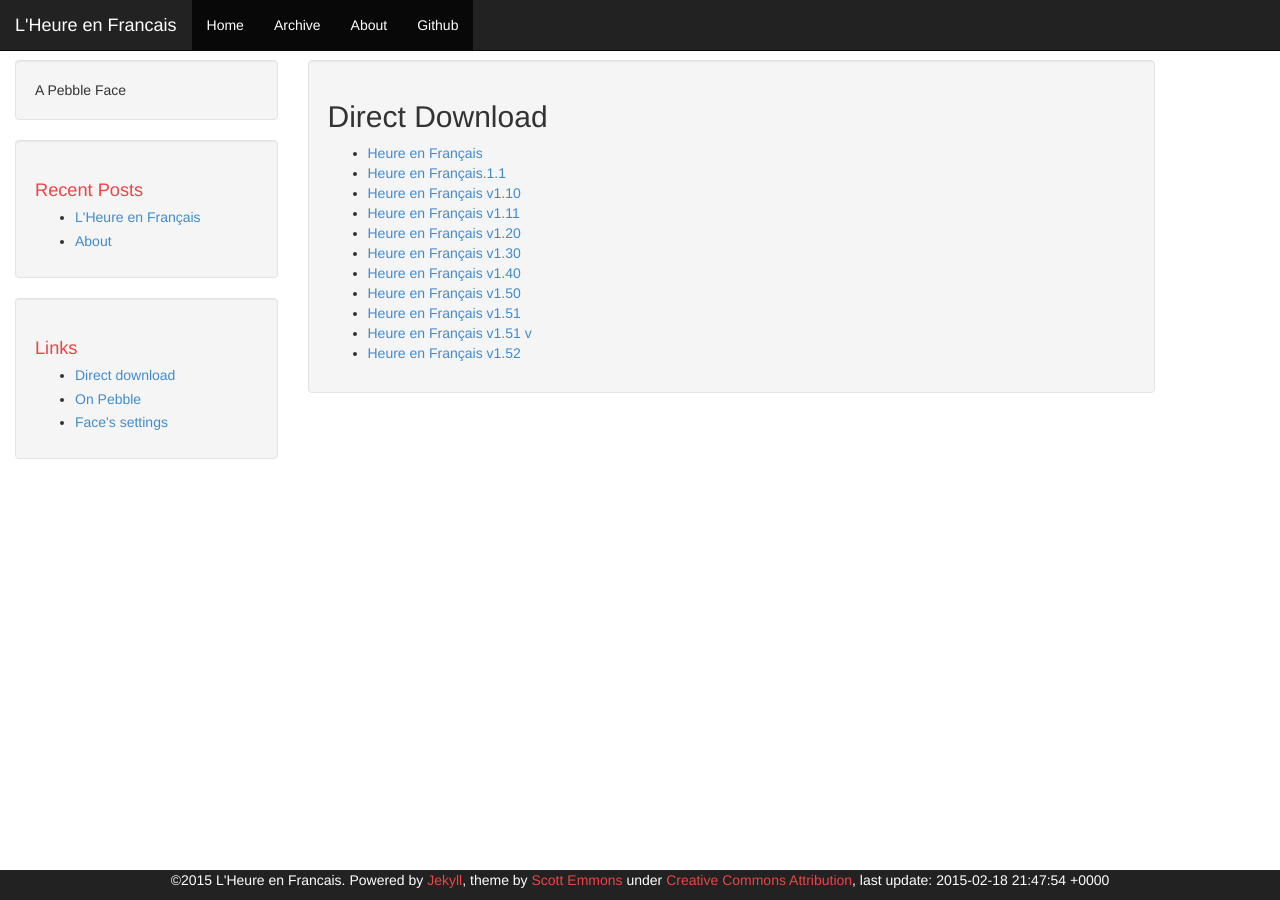
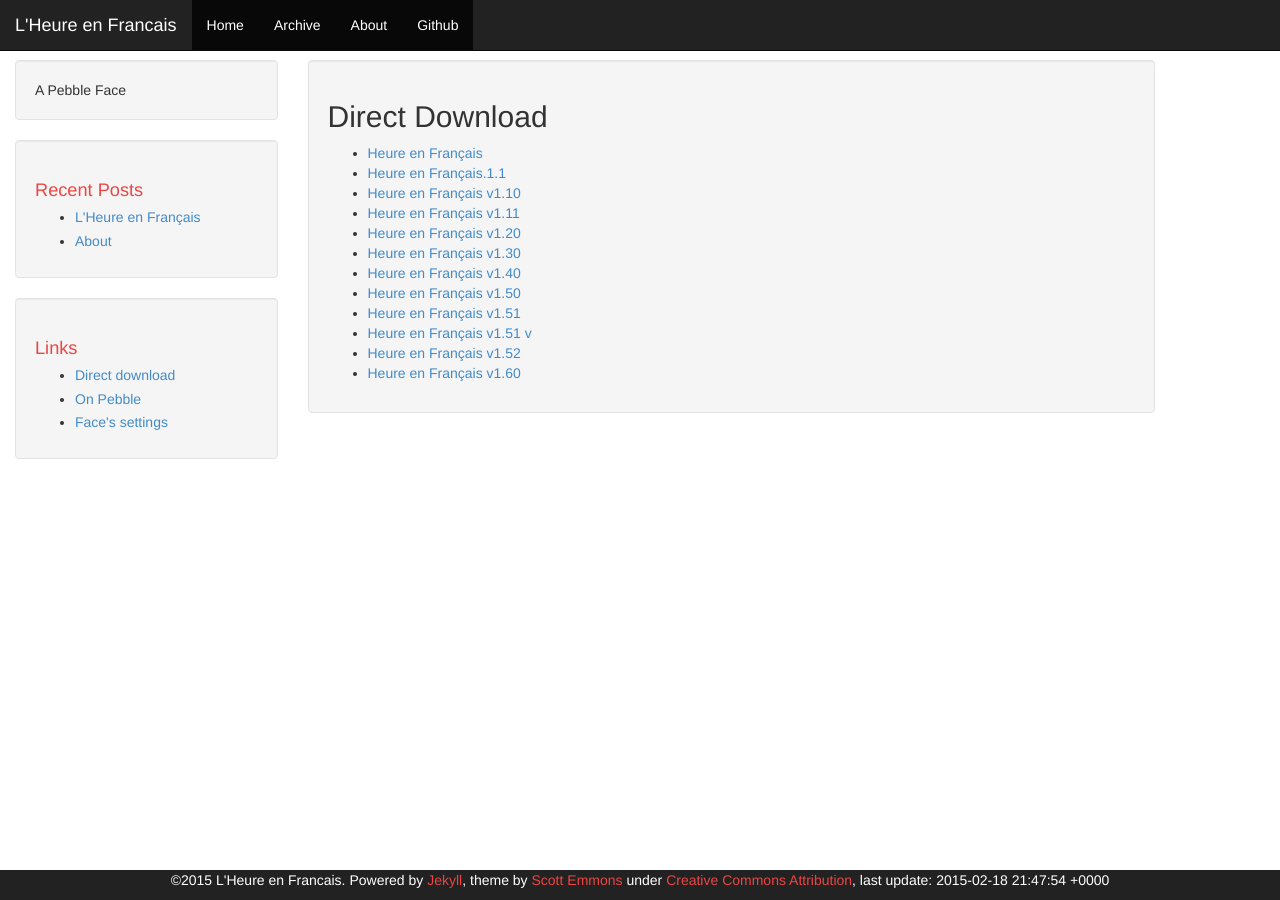
Before and after one commit to mfutech/PF_HeureEnFrancais, a Jekyll site: the page built from directdownload.html, in a window 1280 px wide. Built offline with Jekyll 4.4.1, drawn with Linux system fonts in a browser that asks for light colours; Markdown is read by kramdown in place of the engine named in the settings.

Commit message:
update list of binaries

```diff
--- a/_data/binaries.yml
+++ b/_data/binaries.yml
@@ -9,3 +9,4 @@
 - name: Heure_en_Français_v1.51.pbw
 - name: Heure_en_Français_v1.51_v.pbw
 - name: Heure_en_Français_v1.52.pbw
+- name: Heure_en_Français_v1.60.pbw
```
